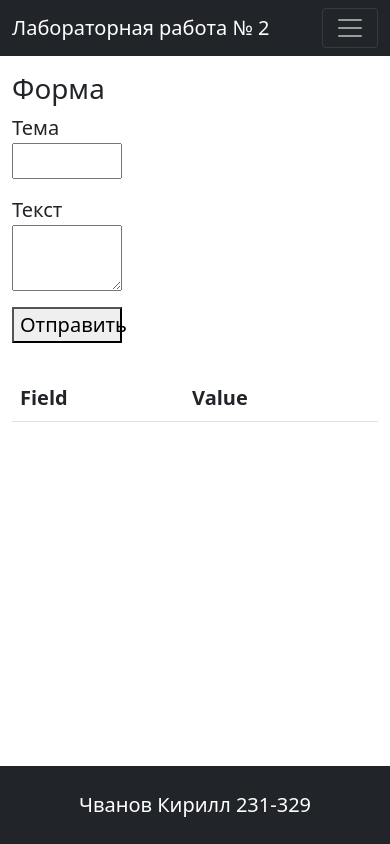
After one commit to web-dev-polytech/Chvanov-web-dev-2025-2, a Flask app: page /form in a window 390 px wide. The commit adds this page. Run offline with Flask 2, Linux system fonts and the light colour scheme; lists and menus that the app fills with data are empty.

Commit message:
Lab2 add request form display and phone checker

```diff
--- a/lab2/app/app.py
+++ b/lab2/app/app.py
@@ -86,3 +86,25 @@ def cookies():
         response.delete_cookie('name')
 
     return response
+
+@app.route('/form', methods=["GET", "POST"])
+def form():
+    return render_template('form.html')
+
+@app.route('/phone', methods=["GET", "POST"])
+def phone():
+    phone_number = None
+    formatted_number = None
+    error = None
+
+    if request.method == "POST":
+        phone_number = request.form.get('phone', '')
+        print(phone_number)
+        print(type(phone_number))
+        print()
+        # formatted_number, error = process_phone_number(phone_number)
+
+    return render_template(
+        'phone.html',
+        error=error
+    )
--- a/lab2/app/static/styles.css
+++ b/lab2/app/static/styles.css
@@ -14,3 +14,17 @@ main {
 .avatar {
     max-width: 100%;
 }
+
+.input-form {
+    display: flex;
+    flex-direction: column;
+    gap: 1rem;
+
+    width: 30%;
+    max-width: 500px;
+    margin-bottom: 2rem;
+}
+.input-form > div {
+    display: flex;
+    flex-direction: column;
+}
--- /dev/null
+++ b/lab2/app/templates/form.html
@@ -0,0 +1,32 @@
+{% extends "base.html" %}
+
+{% block content %}
+    <h1>Форма</h1>
+
+    <form class="input-form" method="POST">
+        <div>
+            <label for="">Тема</label>
+            <input type="text" name="theme" value="{{ request.form.get('theme', '') }}">
+        </div>
+        <div>
+            <label for="">Текст</label>
+            <textarea id="" name="text">{{ request.form.get('text', '') }}</textarea>
+        </div>
+        <div>
+            <button type="submit">Отправить</button>
+        </div>
+    </form>
+
+    <table class="table">
+        <tbody>
+            <th>Field</th>
+            <th>Value</th>
+            {% for key, value in request.form.items() %}
+                <tr>
+                    <td>{{ key }}</td>
+                    <td>{{ value }}</td>
+                </tr>
+            {% endfor %}
+        </tbody>
+    </table>
+{% endblock content %}
```
Also changed, not shown: lab2/app/templates/phone.html (added, +28 -0 lines).
